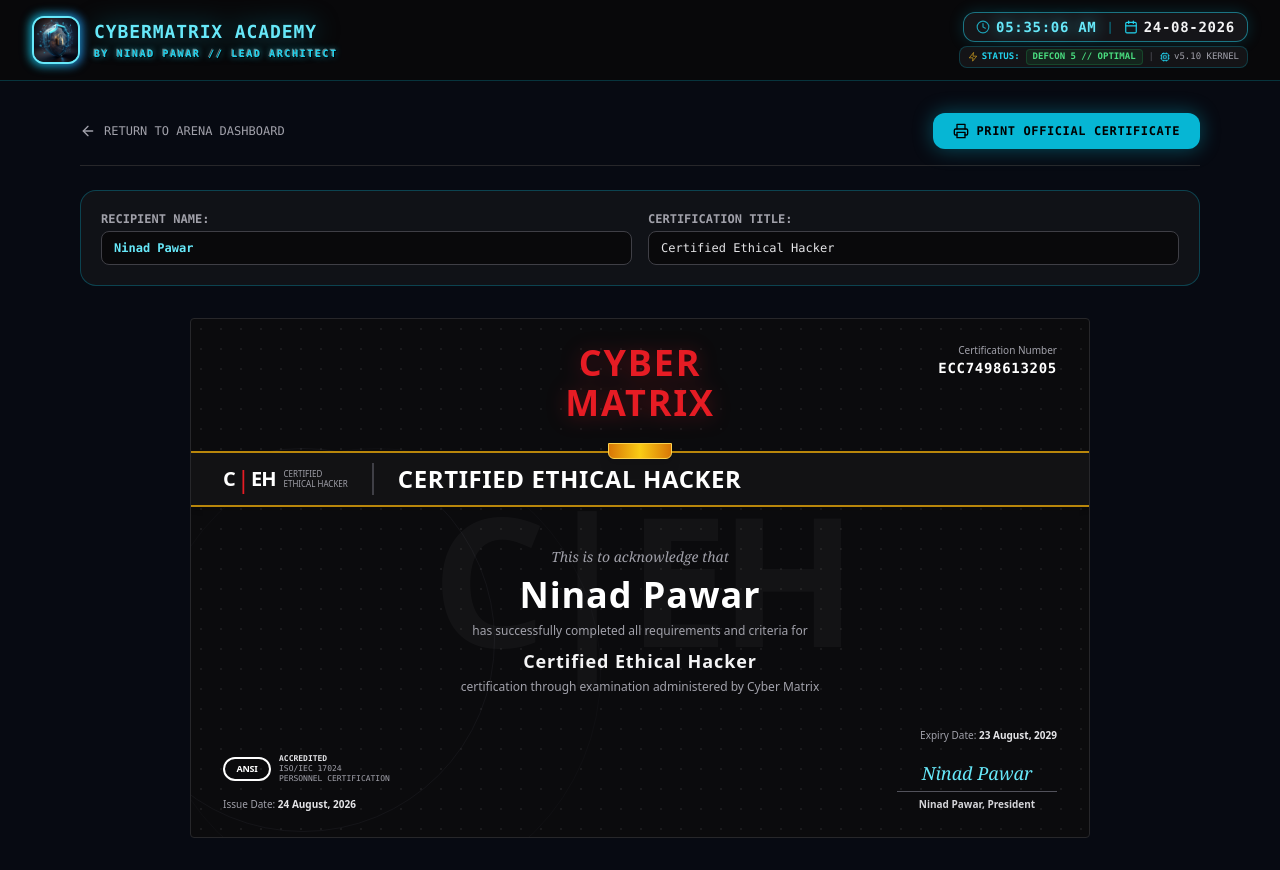
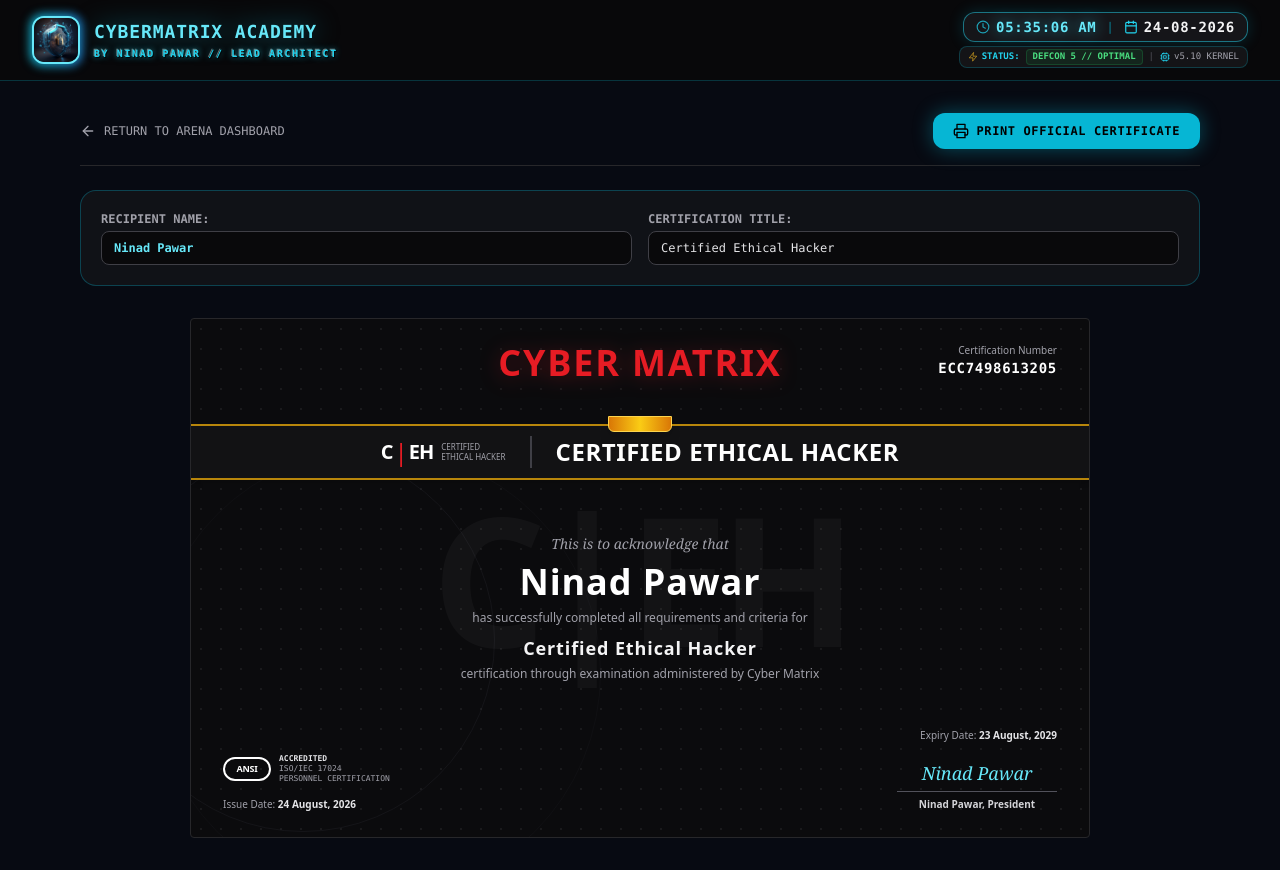
Before and after one commit to ninadcyber88-max/cybermatrix-academy, a Next.js app: page /certificate in a window 1280 px wide. Built offline with nearby package versions, Linux system fonts and the light colour scheme.

Commit message:
fix: align CYBER MATRIX header and CEH ribbon to dead center

```diff
--- a/app/certificate/page.tsx
+++ b/app/certificate/page.tsx
@@ -71,55 +71,56 @@ export default function CertificatePage() {
         <div className="cert-outer-wrapper">
           <div className="certificate-card relative bg-[#0b0b0d] border border-zinc-800 text-white flex flex-col justify-between overflow-hidden select-none">
 
-            {/* Dotted Globe / Vector Background Effect */}
+            {/* Background Texture & Watermark */}
             <div className="absolute inset-0 bg-[radial-gradient(#ffffff_1.2px,transparent_1.2px)] [background-size:20px_20px] opacity-[0.06] pointer-events-none"></div>
             <div className="absolute -left-20 top-1/4 w-96 h-96 rounded-full border border-zinc-700/20 pointer-events-none"></div>
             <div className="absolute -left-10 top-1/4 w-[450px] h-[450px] rounded-full border border-zinc-700/10 pointer-events-none"></div>
 
-            {/* Background Watermark */}
             <div className="absolute inset-0 flex items-center justify-center pointer-events-none opacity-[0.03]">
               <span className="text-[180px] font-black tracking-tighter">C|EH</span>
             </div>
 
-            {/* TOP BAR: CYBER MATRIX (Red Replacement) & Certification Number */}
-            <div className="relative z-10 flex items-start justify-between px-8 pt-6">
-              <div className="w-1/3"></div>
+            {/* TOP BAR: ABSOLUTE CENTERED CYBER MATRIX & RIGHT CERT NUMBER */}
+            <div className="relative z-10 w-full px-8 pt-6 flex items-center justify-center min-h-[50px]">
 
-              {/* Bold Red Text: CYBER MATRIX */}
-              <div className="w-1/3 text-center">
+              {/* Perfectly Centered Title */}
+              <div className="text-center">
                 <h1 className="text-2xl sm:text-3xl md:text-4xl font-black tracking-wider text-[#e61c24] uppercase drop-shadow-[0_2px_10px_rgba(230,28,36,0.3)]">
                   CYBER MATRIX
                 </h1>
               </div>
 
-              {/* Top Right Credential Number */}
-              <div className="w-1/3 text-right">
+              {/* Right Aligned Credential Number */}
+              <div className="absolute right-8 top-6 text-right">
                 <p className="text-[10px] text-zinc-400 font-sans">Certification Number</p>
                 <p className="text-xs sm:text-sm font-black text-white tracking-wider font-mono">{certNumber}</p>
               </div>
             </div>
 
-            {/* BLACK & GOLD ACCENT RIBBON */}
+            {/* PERFECTLY CENTERED BLACK & GOLD ACCENT RIBBON */}
             <div className="relative z-10 my-2">
-              <div className="w-full bg-[#121214] border-t-2 border-b-2 border-[#b8860b] py-2.5 px-8 flex items-center shadow-md">
+              <div className="w-full bg-[#121214] border-t-2 border-b-2 border-[#b8860b] py-2.5 px-6 flex items-center justify-center shadow-md">
 
+                <div className="flex items-center justify-center space-x-6">
                   {/* CEH Logo Badge */}
-                <div className="flex items-center space-x-2 border-r-2 border-zinc-700 pr-6 mr-6 shrink-0">
+                  <div className="flex items-center space-x-2 border-r-2 border-zinc-700 pr-6 shrink-0">
                     <div className="flex items-center font-black tracking-tighter text-lg sm:text-xl">
                       <span className="text-white">C</span>
                       <span className="text-[#e61c24] mx-0.5 text-2xl font-light">|</span>
                       <span className="text-white">EH</span>
                     </div>
-                  <div className="text-[8px] leading-tight text-zinc-400 uppercase font-sans">
+                    <div className="text-[8px] leading-tight text-zinc-400 uppercase font-sans text-left">
                       <p>Certified</p>
                       <p>Ethical Hacker</p>
                     </div>
                   </div>
 
-                {/* Banner Text */}
-                <h2 className="text-base sm:text-xl md:text-2xl font-bold tracking-wide text-white uppercase">
+                  {/* Centered Track Title */}
+                  <h2 className="text-base sm:text-xl md:text-2xl font-bold tracking-wide text-white uppercase text-center">
                     {trackName}
                   </h2>
+                </div>
+
               </div>
 
               {/* Golden Center Ribbon Emblem */}
@@ -154,7 +155,7 @@ export default function CertificatePage() {
             {/* BOTTOM METRICS & SIGNATURES */}
             <div className="relative z-10 px-8 pb-6 flex items-end justify-between text-xs">
 
-              {/* Left: ANSI Accredited Stamp & Issue Date */}
+              {/* Left: ANSI Stamp & Issue Date */}
               <div className="flex flex-col space-y-3 text-left">
                 <div className="flex items-center space-x-2">
                   <div className="w-12 h-6 border-2 border-white rounded-full flex items-center justify-center font-black text-[9px] tracking-tight text-white">
@@ -180,7 +181,6 @@ export default function CertificatePage() {
                   Expiry Date: <span className="font-bold text-zinc-200">{expiryDate}</span>
                 </p>
 
-                {/* Signature Ninad Pawar */}
                 <div className="pt-2 text-center">
                   <p className="font-serif italic text-base sm:text-lg text-cyan-300 leading-none">
                     Ninad Pawar
```
Lines whose indentation alone changed are shown as unchanged.
